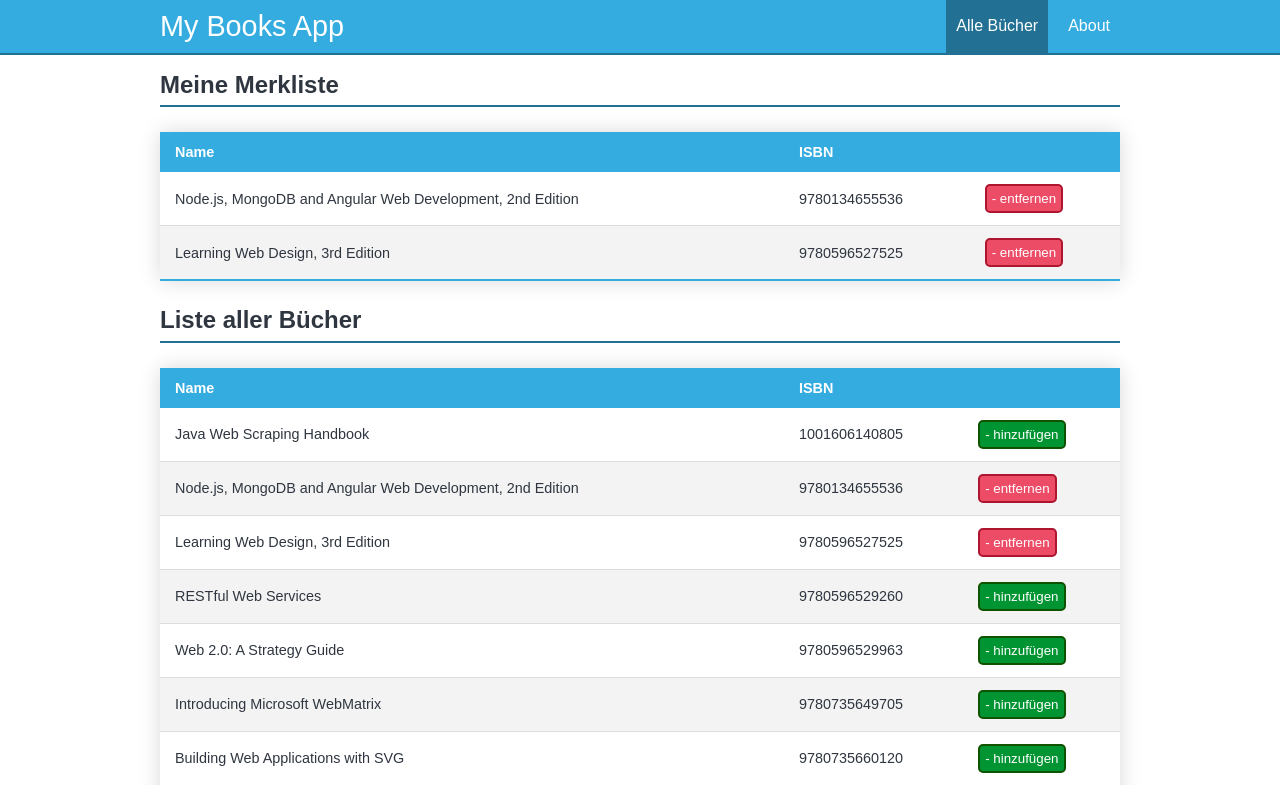
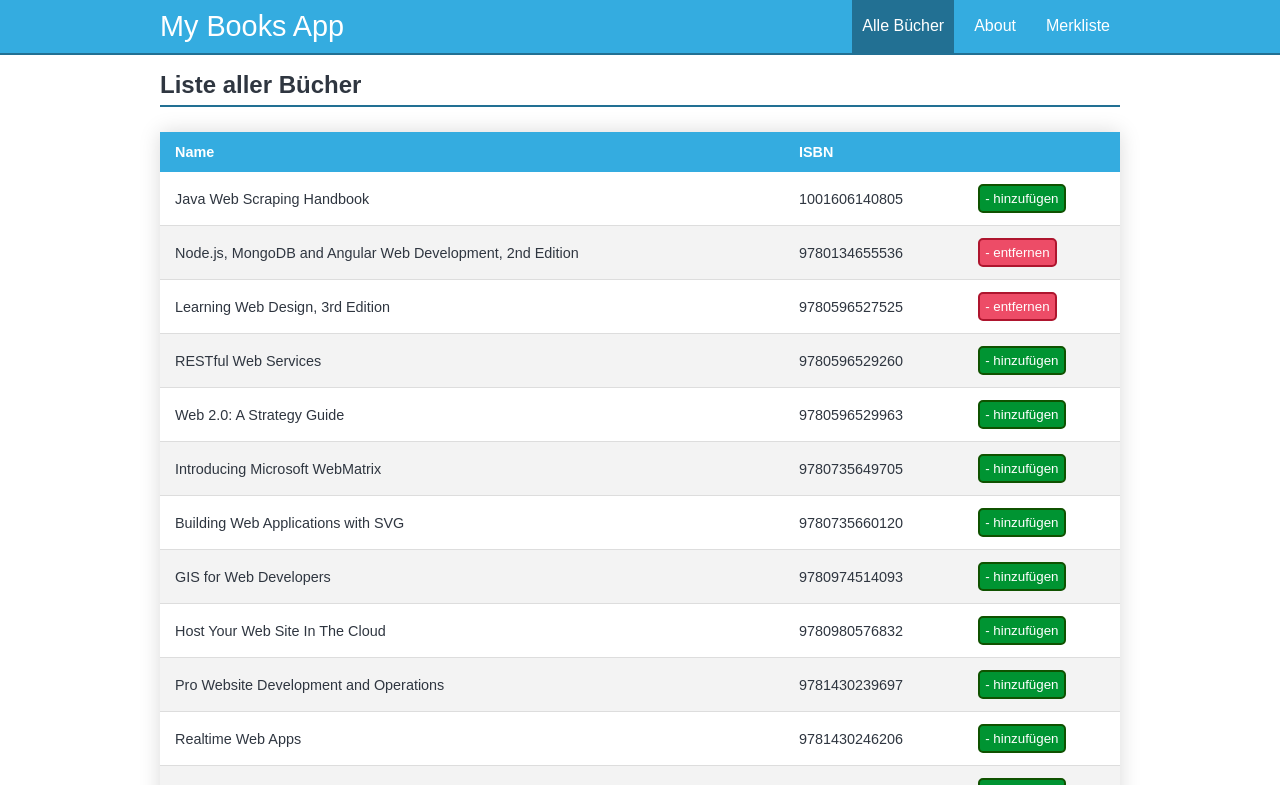
Before and after one commit to may17/my-books-app, a Vue app: page / in a window 1280 px wide. Shown: the top 785 px of the page. Built offline with nearby package versions, Linux system fonts and the light colour scheme; data requests are answered from the project's data file.

Commit message:
Add solution for excersie 5 and 6

```diff
--- a/src/App.vue
+++ b/src/App.vue
@@ -5,7 +5,12 @@
 
       <nav class="header__link-list">
         <router-link class="header__link-item" to="/">Alle Bücher</router-link>
-        <router-link class="header__link-item" to="/about">About</router-link>
+        <router-link class="header__link-item" :to="{ name: 'AboutPage' }"
+          >About</router-link
+        >
+        <router-link class="header__link-item" :to="{ name: 'BookmarksPage' }"
+          >Merkliste</router-link
+        >
       </nav>
     </div>
   </header>
--- a/src/router.js
+++ b/src/router.js
@@ -1,6 +1,7 @@
 import { createRouter, createWebHistory } from "vue-router";
 import AllBooksPage from "@/views/AllBooksPage.vue";
 import AboutPage from "@/views/AboutPage.vue";
+import BookmarksPage from "@/views/BookmarksPage.vue";
 
 const routes = [
   {
@@ -9,9 +10,14 @@ const routes = [
     component: AllBooksPage,
   },
   {
-    path: "/about",
+    path: "/about-me",
     name: "AboutPage",
     component: AboutPage,
+  },
+  {
+    path: "/bookmarks",
+    name: "BookmarksPage",
+    component: BookmarksPage,
   },
 ];
 
--- a/src/views/AllBooksPage.vue
+++ b/src/views/AllBooksPage.vue
@@ -1,9 +1,4 @@
 <template>
-  <ItemTable
-    headline="Meine Merkliste"
-    :rowsData="bookmarks"
-    @bookmark-changed="handleBookmarkChange"
-  />
   <ItemTable
     headline="Liste aller Bücher"
     :rowsData="books"
@@ -23,11 +18,6 @@ export default {
   },
   components: {
     ItemTable,
-  },
-  computed: {
-    bookmarks() {
-      return this.books.filter((book) => book.isBookmarked);
-    },
   },
   methods: {
     async handleBookmarkChange(id) {
--- /dev/null
+++ b/src/views/BookmarksPage.vue
@@ -0,0 +1,21 @@
+<template>
+  <ItemTable
+    headline="Meine Merkliste"
+    :rowsData="bookmarks"
+    @bookmark-changed="handleBookmarkChange"
+  />
+</template>
+
+<script>
+import AllBooksPage from "@/views/AllBooksPage.vue";
+
+export default {
+  name: "AllBooksPage",
+  extends: AllBooksPage,
+  computed: {
+    bookmarks() {
+      return this.books.filter((book) => book.isBookmarked);
+    },
+  },
+};
+</script>
```
